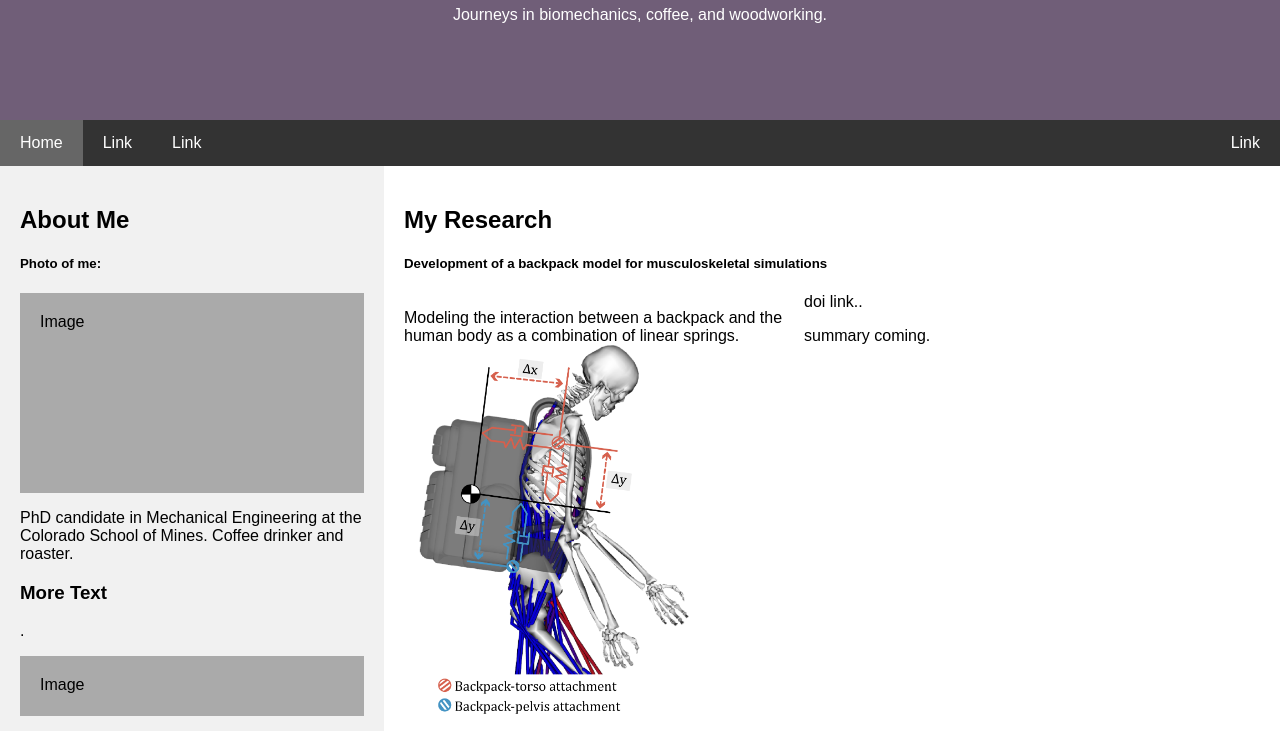
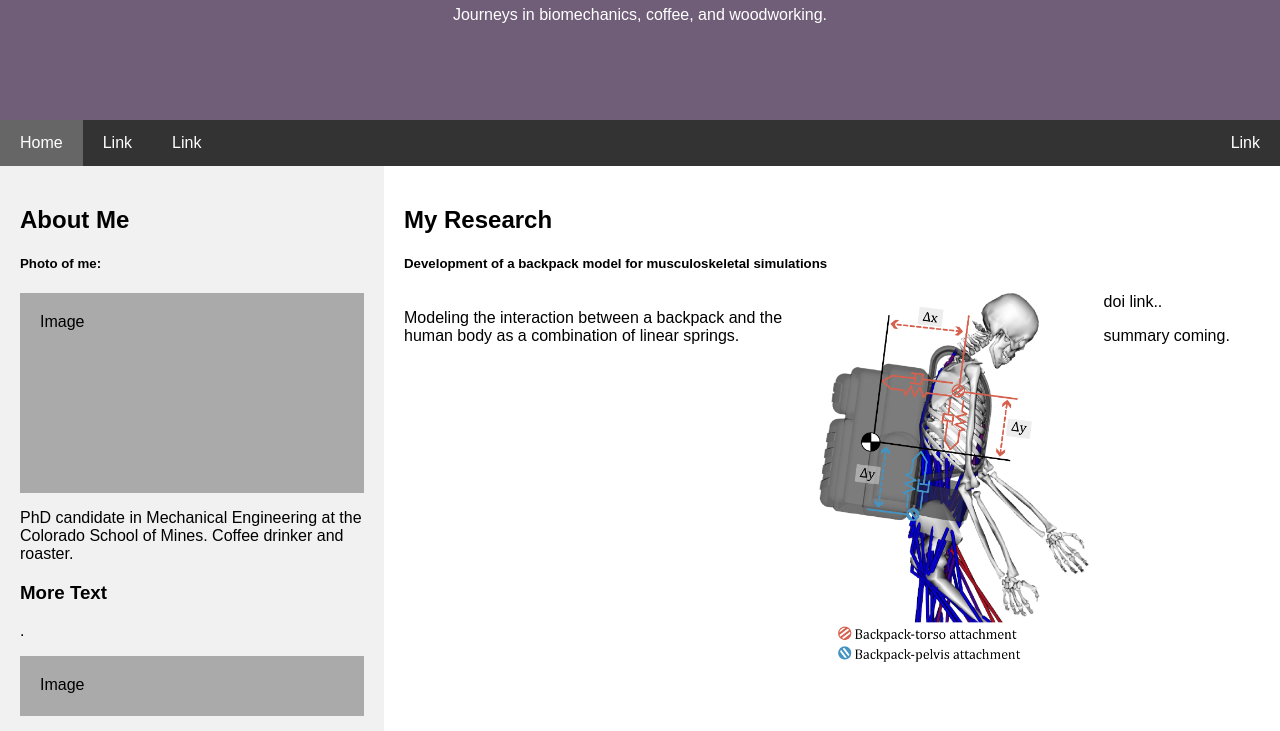
Before and after one commit to RealSturdy/realsturdy.github.io, a plain HTML site: page index.html in a window 1280 px wide. Shown: the part 173-904 px from the top of the page. Drawn offline with Linux system fonts and the light colour scheme.

Commit message:
add container

```diff
--- a/index.html
+++ b/index.html
@@ -149,8 +149,9 @@ body {
   <div class="main">
     <h2>My Research</h2>
     <h5>Development of a backpack model for musculoskeletal simulations</h5>
-    <p style="float:left;height: 400px;width: 400px">Modeling the interaction between a backpack and the human body as a combination of linear springs.<img src="BackpackModelGraphic.png" alt="Backpack attachments as spring elements" style="float:left;height:400px;margin-left:15px;margin-right: 15px;">
-        </p>
+    <div id = "modContainer"><p style="float:left;height: 400px;width: 400px">Modeling the interaction between a backpack and the human body as a combination of linear springs.</p>
+        <img src="BackpackModelGraphic.png" alt="Backpack attachments as spring elements" style="float:left;height:400px;margin-left:15px;margin-right: 15px;">
+    </div>
     <p>doi link..</p>
     <p>summary coming.</p>
     <br>
```
